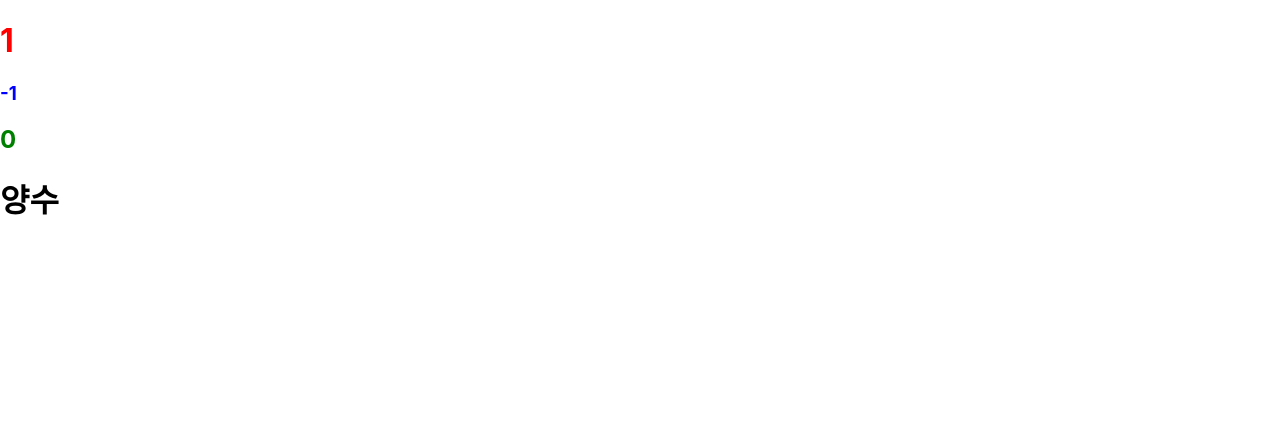
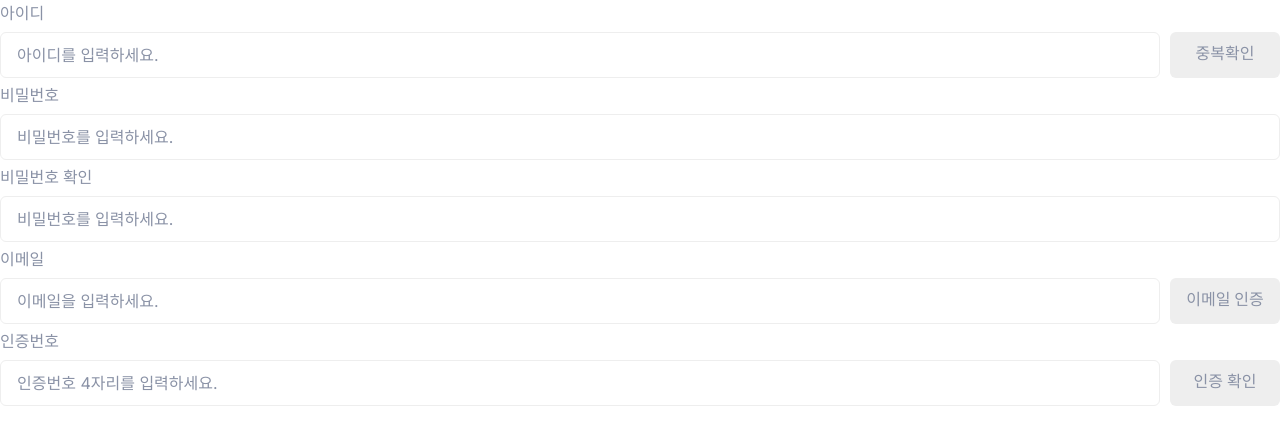
Before and after one commit to sangin99/React, a React (Create React App) app in the folder basic/: page / in a window 1280 px wide. Shown: the top 444 px of the page. Built offline with nearby package versions, Linux system fonts and the light colour scheme; a web font is replaced by a local one.

Commit message:
조건부 렌더링

```diff
--- a/basic/src/App.tsx
+++ b/basic/src/App.tsx
@@ -78,10 +78,10 @@ function App() {
             <FunctionComponent /> */}
             {/* <Component/>
             <Sample /> */}
-            {/* <SignInContainer /> */}
+            <SignInContainer />
             {/* <CurlyBraces /> */}
             {/* <Properties /> */}
-            <ConditionalRendering />
+            {/* <ConditionalRendering /> */}
         </>
     );
 }
--- a/basic/src/component_manage/ConditionalRendering.tsx
+++ b/basic/src/component_manage/ConditionalRendering.tsx
@@ -28,20 +28,40 @@ function IfComponent({ number }: { number: number }) {    //!임의로 객체이
 
 function AndComponent ({ number }: { number: number }) {
     // && 연산자를 이용한 조건부 렌더링
-    // - JSX 내부(return 안)에서 상황(조건)에 따라 다른 렌더링을 하고 싶을 때 사용
+    // - JSX 내부(return 안)에서 상황(조건)에 따라 렌더링 여부를 결정하고 싶을 때 사용
 
     //? ex) 만약 number 가 양수면 '양수' 를 렌더링
     // 일반적인 형태로 표현: if (number > 0) return '양수';
+    //? 양수가 아니면 '양수가 아님' 을 렌더링
+    // if (number <= 0) return '양수가 아님';
+    // if (!(number > 0)) return '양수가 아님';
     return (
         <h1>
             { number > 0 && '양수' }
+            { number <= 0 && '양수가 아님 '}
+            {/* { number >0 || '양수가 아님' }   */}
         </h1>
     )
 }
 
-//!==============================================================!//
+function ThreeTermComponent ({number}: {number: number}) {
+    // 삼항 연산자(? :) 를 이용한 조건부 렌더링
+    // JSX 내부에서(return 안) 상황(조건)에 따라서 서로 다른 렌더링을 하고 싶을 때 사용
+
+    // ex) number가 양수면 '양수' , 음수면 '음수' , 0 이면 '영'
+    return (
+        <h1>
+            {/* {number > 0 && '양수'} */}
+            {/* {number < 0 && '음수'} */}
+            {/* {number === 0 && '영'} */}
+            { number > 0 ? '양수' : number < 0 ? '음수' : '영' }  {/* 삼항 연산자를 두 번 사용한다 */}
+        </h1>
+    )
+}
+
+//!==========================값을 넣어보자!!!=============================!//
 export default function ConditionalRendering() {
-  return (
+    return (
     <>
         <IfComponent number={1} />
         <IfComponent number={-1} />
@@ -49,6 +69,10 @@ export default function ConditionalRendering() {
 
         <AndComponent number={1} />
         <AndComponent number={0} />
+
+        <ThreeTermComponent number={1} />
+        <ThreeTermComponent number={0} />
+        <ThreeTermComponent number={-1} />
     </>
-  )
+    )
 }
--- a/basic/src/component_manage/example/InputBox.tsx
+++ b/basic/src/component_manage/example/InputBox.tsx
@@ -38,8 +38,10 @@ export default function InputBox({ label, type, placeholder, buttonTitle }: Prop
                     type={type}
                     placeholder={placeholder}
                 />
+                { buttonTitle &&
                 <div className="input-disable-button"> {buttonTitle}
                 </div>
+                }
             </div>
             <div className="input-message"></div>
         </div>
--- a/basic/src/component_manage/example/SignInContainer.tsx
+++ b/basic/src/component_manage/example/SignInContainer.tsx
@@ -15,6 +15,9 @@ export default function SignInContainer() {
     <>
       <InputBox label='아이디' type='text' placeholder='아이디를 입력하세요.' buttonTitle='중복확인' />
       <InputBox label='비밀번호' type='password' placeholder='비밀번호를 입력하세요.' />
+      <InputBox label='비밀번호 확인' type='password' placeholder='비밀번호를 입력하세요.' />
+      <InputBox label='이메일' type='text' placeholder='이메일을 입력하세요.' buttonTitle='이메일 인증' />
+      <InputBox label='인증번호' type='text' placeholder='인증번호 4자리를 입력하세요.' buttonTitle='인증 확인'/>
     </>
   );
 }
```
Also changed, not shown: basic/src/component_manage/ListRendering.tsx (added).
